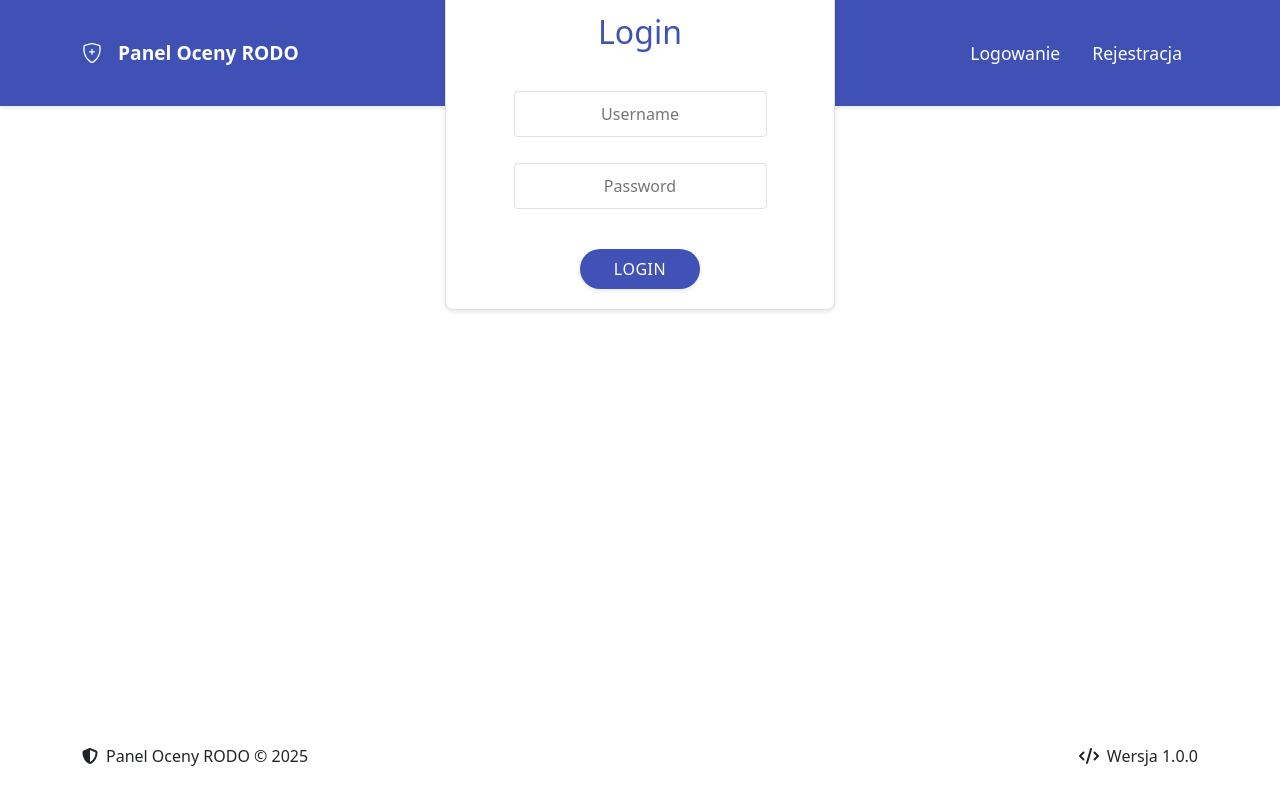
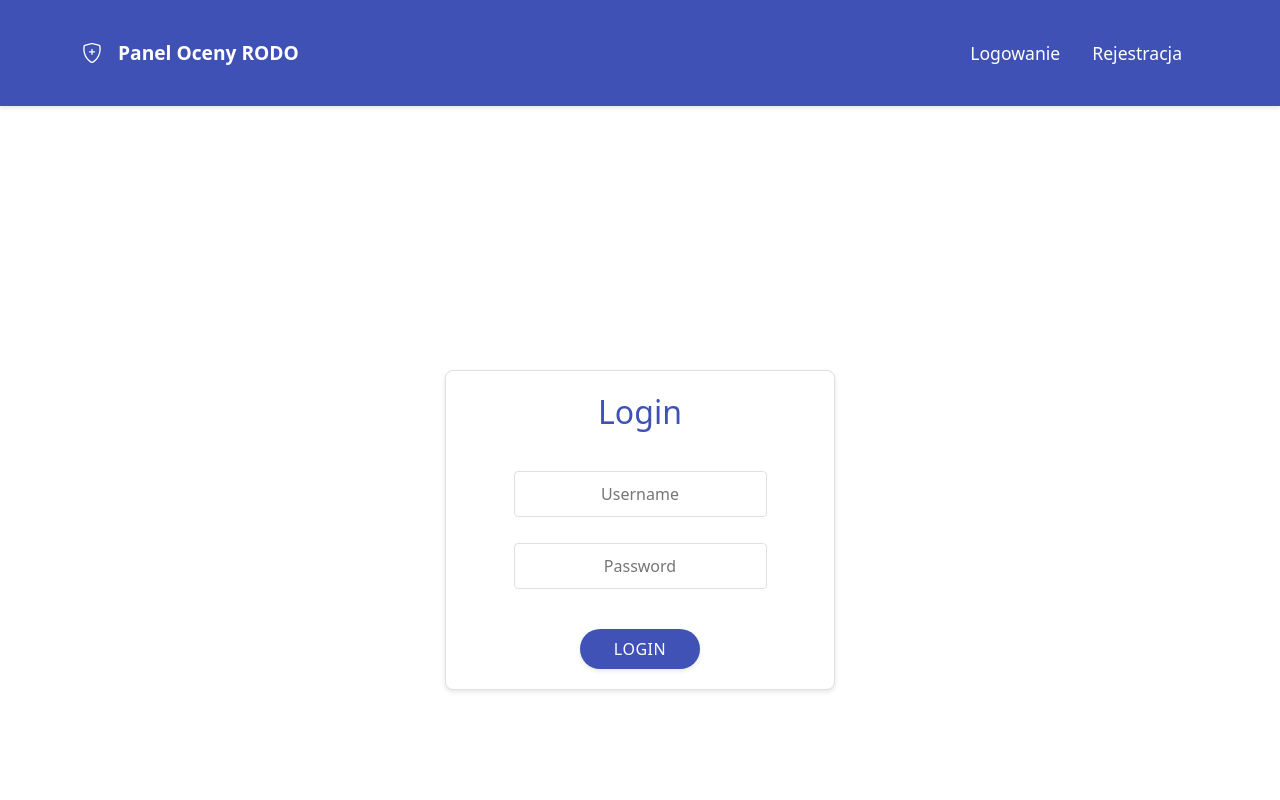
Before and after one commit to optiq-ai/rodo, a React (Create React App) app in the folder frontend/: page /login in a window 1280 px wide. Shown: the top 800 px of the page. Built offline with nearby package versions, Linux system fonts and the light colour scheme.

Commit message:
Center login card using flexbox layout

```diff
--- a/frontend/src/components/LoginPageComponents/LoginPage/LoginPageLayout/LoginPageLayout.css
+++ b/frontend/src/components/LoginPageComponents/LoginPage/LoginPageLayout/LoginPageLayout.css
@@ -1,5 +1,7 @@
 .login-page-grid {
-  display: grid;
-  grid-template-rows: 5vh 95fr;
-  grid-template-columns: 100%;
+  display: flex;
+  justify-content: center;
+  align-items: center;
+  min-height: 100vh;
+  width: 100%;
 }
```
